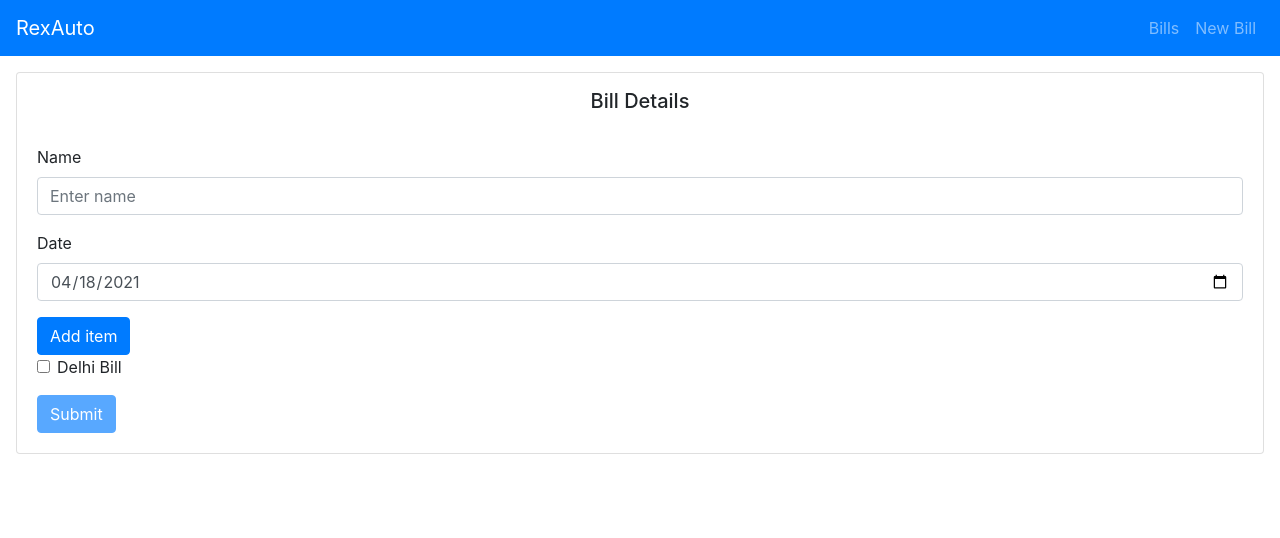
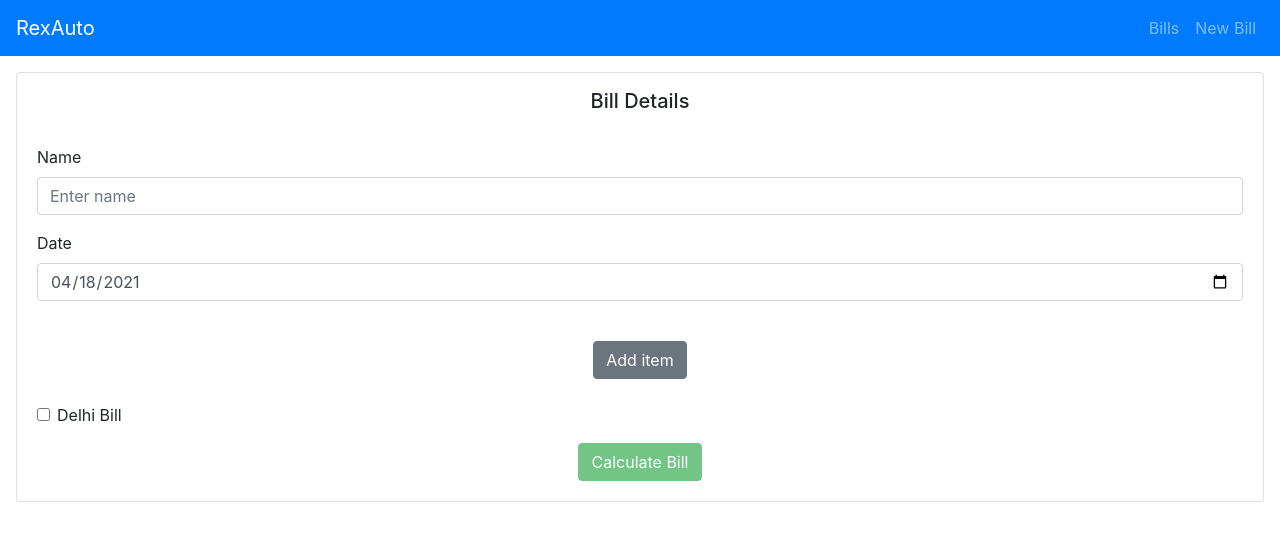
Before and after one commit to Ayush177/rex-bills, a React (Create React App) app: page /bill in a window 1280 px wide. Shown: the top 538 px of the page. Built offline with nearby package versions, Linux system fonts and the light colour scheme.

Commit message:
styled bill form page

```diff
--- a/src/UI/BillForm.js
+++ b/src/UI/BillForm.js
@@ -120,7 +120,7 @@ const BillForm = (props) => {
                 ))
               : ""}
           </Accordion>
-          <div>
+          <div className="text-center">
             <Button
               onClick={() =>
                 props.setItems([
@@ -128,6 +128,8 @@ const BillForm = (props) => {
                   { name: "", price: 0, quantity: 0, total: 0 },
                 ])
               }
+              className="my-4"
+              variant="secondary"
             >
               Add item
             </Button>
@@ -141,14 +143,16 @@ const BillForm = (props) => {
               onChange={() => setIsDelhi(!isDelhi)}
             />
           </Form.Group>
+          <div className="text-center">
             <Button
-            variant="primary"
               type="submit"
               onClick={submitAllItems}
               disabled={disableSubmitAll()}
+              variant="success"
             >
-            Submit
+              Calculate Bill
             </Button>
+          </div>
         </Form>
       </Card.Body>
     </Card>
```
Lines whose indentation alone changed are shown as unchanged.
